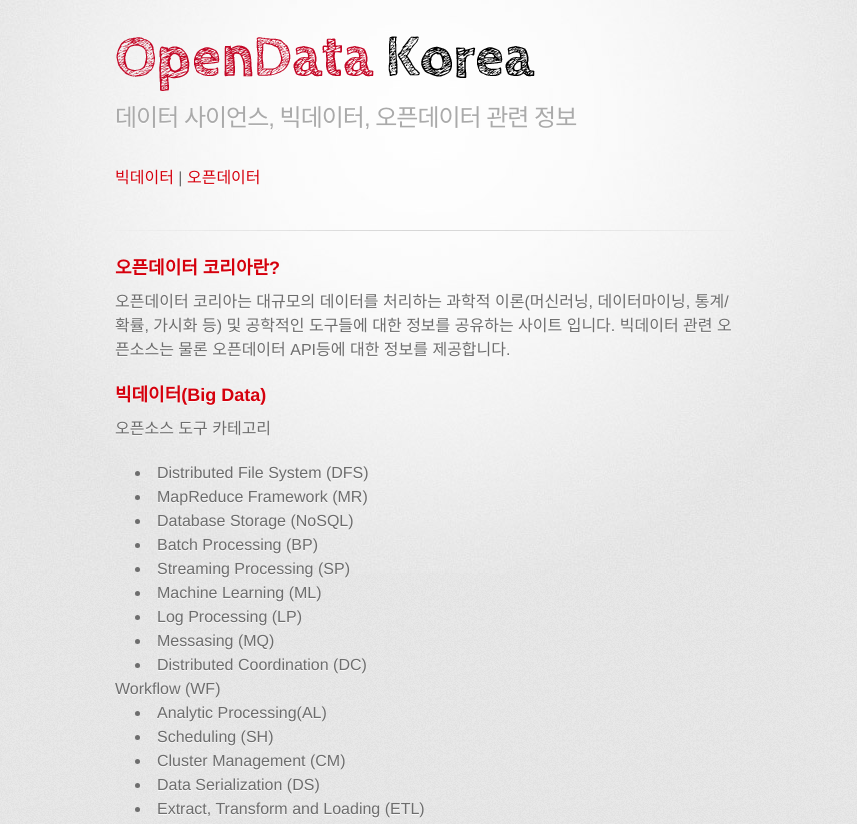
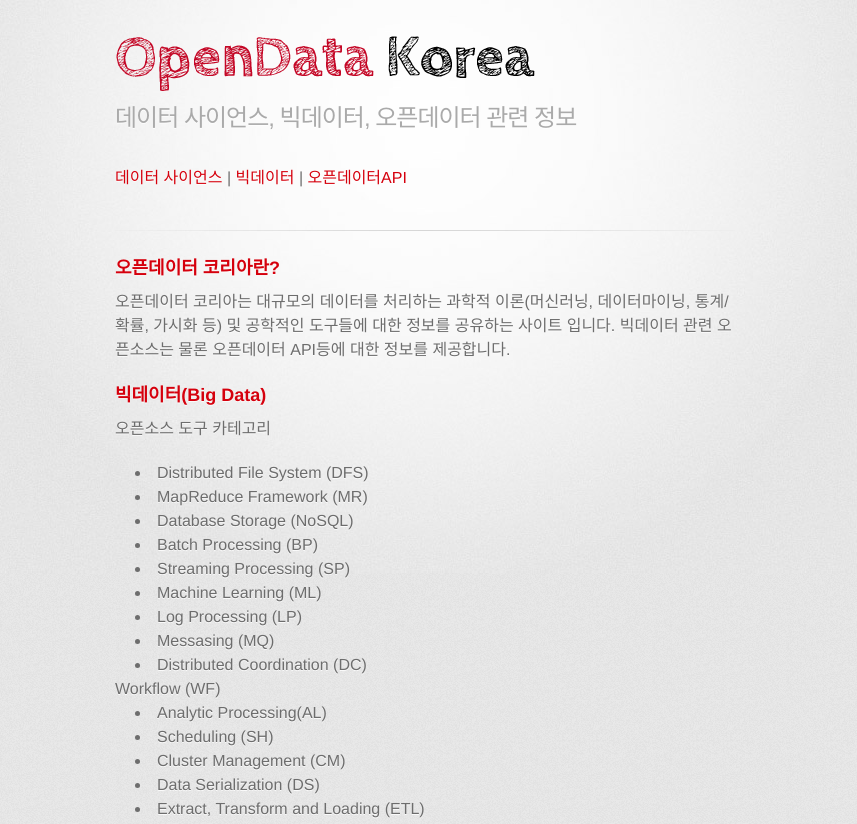
Before and after one commit to leepro/opendata_kr, a plain HTML site: page index.html in a window 1280 px wide. Shown: the top 824 px of the page, without its empty margins (215-1072 px from the left). Drawn offline with Linux system fonts and the light colour scheme; a web font is replaced by a local one.

Commit message:
add submenus

```diff
--- a/index.html
+++ b/index.html
@@ -24,8 +24,9 @@
         </header>
 
         <section id="downloads" class="clearfix">
+          <a href="#"><span>데이터 사이언스</span></a> |
           <a href="#"><span>빅데이터</span></a> |
-          <a href="#"><span>오픈데이터</span></a>
+          <a href="#"><span>오픈데이터API</span></a>
         </section>
 
         <hr>
```
